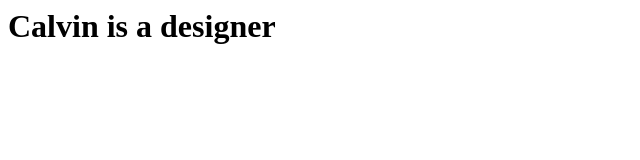
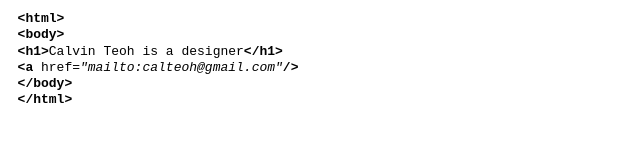
Before and after one commit to calteoh/dot-com, a plain HTML site: page index.html in a window 1280 px wide. Shown: the whole page, without its empty margins (0-640 px from the left). Drawn offline with Linux system fonts and the light colour scheme.

Commit message:
MVP content

```diff
--- a/index.html
+++ b/index.html
@@ -1 +1,7 @@
-<h1>Calvin is a designer</h1>
+<!-- HTML generated using hilite.me --><div style="background: #ffffff; overflow:auto;width:auto;padding:.2em .6em;"><pre style="margin: 0; line-height: 125%"><span style="font-weight: bold">&lt;html&gt;</span>
+<span style="font-weight: bold">&lt;body&gt;</span>
+<span style="font-weight: bold">&lt;h1&gt;</span>Calvin Teoh is a designer<span style="font-weight: bold">&lt;/h1&gt;</span>
+<span style="font-weight: bold">&lt;a</span> href=<span style="font-style: italic">&quot;mailto:calteoh@gmail.com&quot;</span><span style="font-weight: bold">/&gt;</span>
+<span style="font-weight: bold">&lt;/body&gt;</span>
+<span style="font-weight: bold">&lt;/html&gt;</span>
+</pre></div>
```
